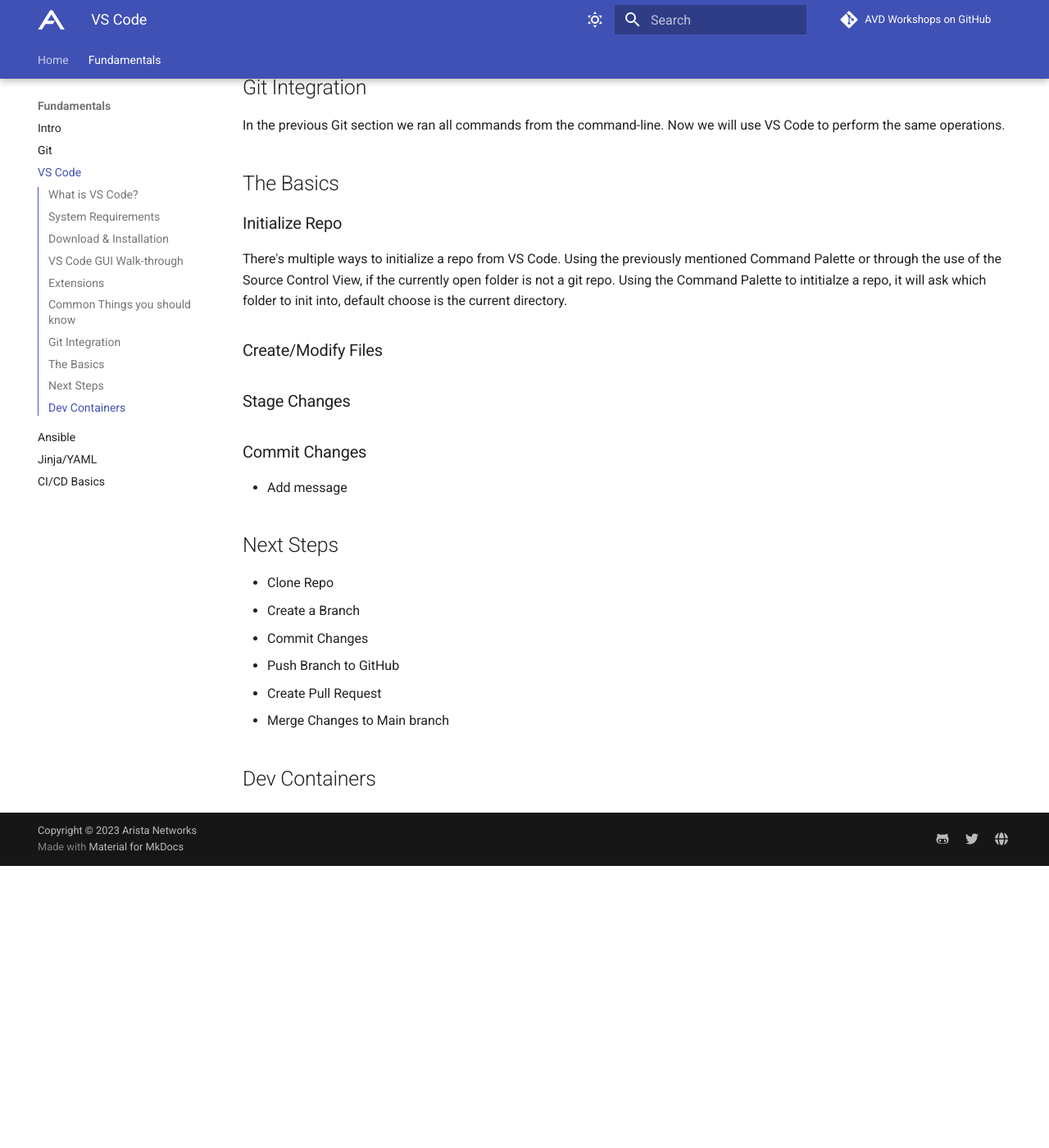
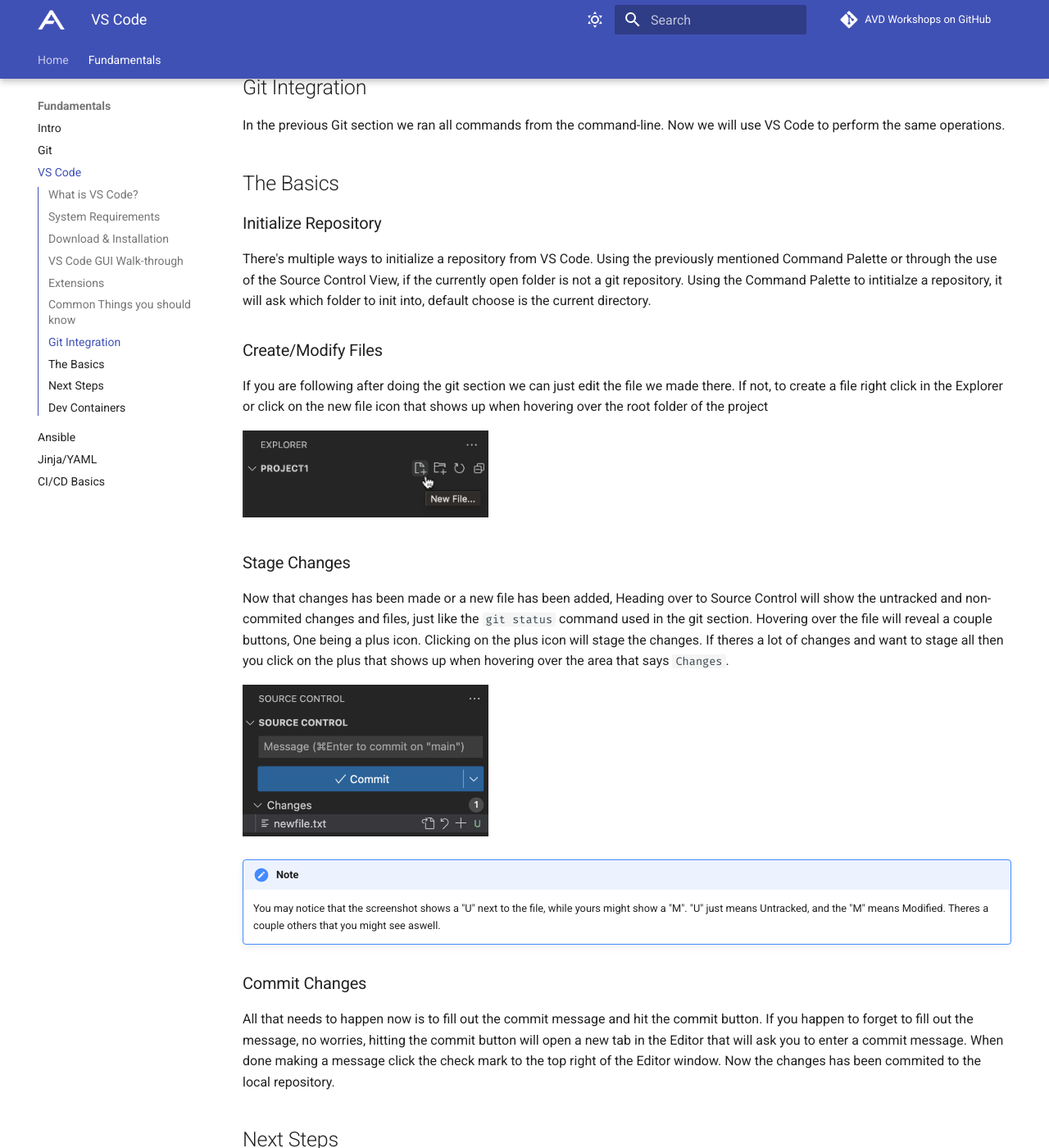
Before and after one commit to aristanetworks/avd-workshops, an MkDocs documentation site: the page built from workshops/vscode.md, in a window 1280 px wide and 1400 px high, scrolled down 3568 px. Shown: the whole window at 82% size. Built offline with MkDocs 1.6.1 and Material for MkDocs 9.7.7, drawn with Linux system fonts in a browser that asks for light colours; comment, search, counter and statistics services are not loaded; before the commit the page ends 4624 px from its top, so only the background shows below that.

Commit message:
Finished Basics Section

````diff
--- a/workshops/vscode.md
+++ b/workshops/vscode.md
@@ -96,18 +96,28 @@
 
 ## The Basics
 
-### Initialize Repo
+### Initialize Repository
 
-There's multiple ways to initialize a repo from VS Code. Using the previously mentioned Command Palette or through the use of the Source Control View, if the currently open folder is not a git repo. Using the Command Palette to intitialze a repo, it will ask which folder to init into, default choose is the current directory.
+There's multiple ways to initialize a repository from VS Code. Using the previously mentioned Command Palette or through the use of the Source Control View, if the currently open folder is not a git repository. Using the Command Palette to intitialze a repository, it will ask which folder to init into, default choose is the current directory.
 
 ### Create/Modify Files
 
+If you are following after doing the git section we can just edit the file we made there. If not, to create a file right click in the Explorer or click on the new file icon that shows up when hovering over the root folder of the project
+
+![New File](assets/images/vscode_new_file.png){: style="width:300px"}
+
 ### Stage Changes
 
+Now that changes has been made or a new file has been added, Heading over to Source Control will show the untracked and non-commited changes and files, just like the ```git status``` command used in the git section. Hovering over the file will reveal a couple buttons, One being a plus icon. Clicking on the plus icon will stage the changes. If theres a lot of changes and want to stage all then you click on the plus that shows up when hovering over the area that says ```Changes```.
+
+![Source Control](assets/images/vscode_source_control.png){: style="width:300px"}
+
+!!! Note
+    You may notice that the screenshot shows a "U" next to the file, while yours might show a "M". "U" just means Untracked, and the "M" means Modified. Theres a couple others that you might see aswell.
 
 ### Commit Changes
 
-- Add message
+All that needs to happen now is to fill out the commit message and hit the commit button. If you happen to forget to fill out the message, no worries, hitting the commit button will open a new tab in the Editor that will ask you to enter a commit message. When done making a message click the check mark to the top right of the Editor window. Now the changes has been commited to the local repository.
 
 ## Next Steps
 - Clone Repo
````
Also changed, not shown: workshops/assets/images/vscode_new_file.png (added), workshops/assets/images/vscode_source_control.png (added).
